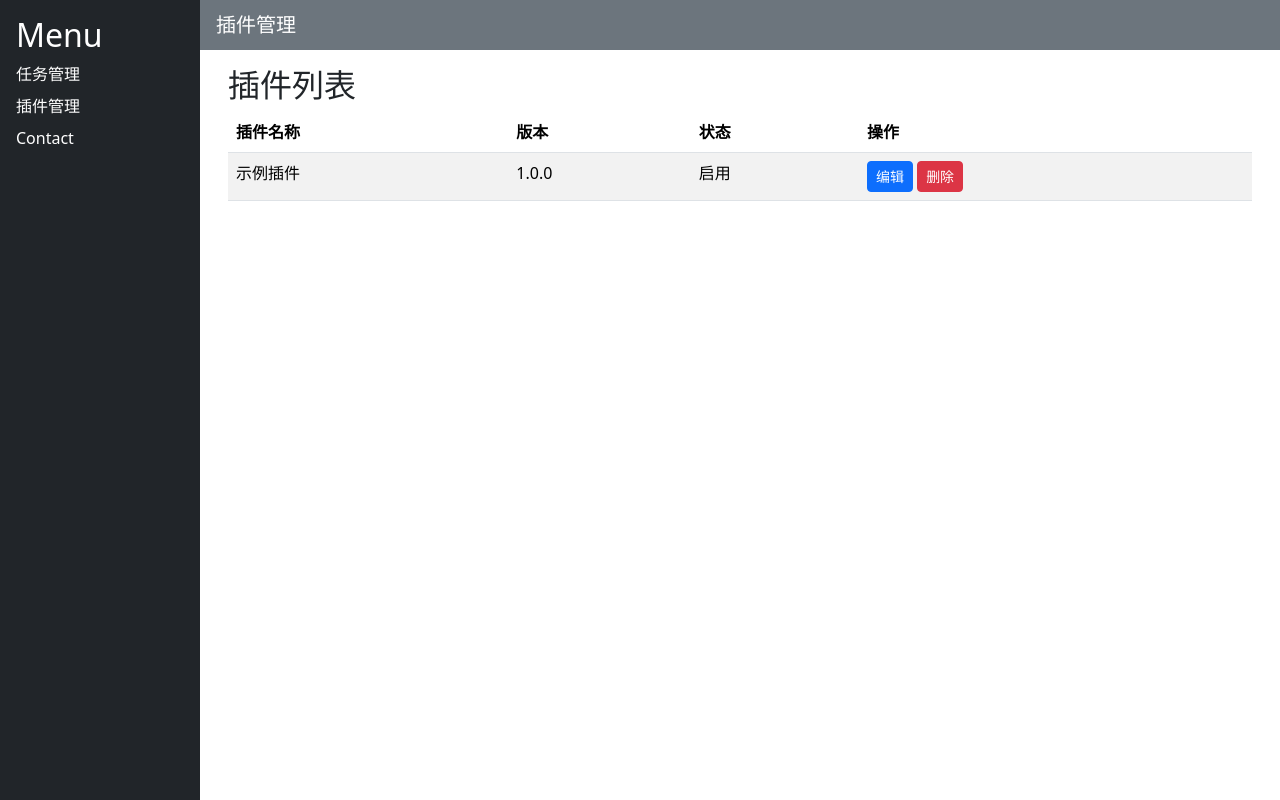
After one commit to xiaqijun/kisectools, a Flask app: template kisectools/templates/plugin.html in a window 1280 px wide. The commit adds this page. Run offline with Flask 3, Linux system fonts and the light colour scheme; the template is opened without the code that fills it, so the values that code supplies are empty; parts of the project's set-up code (start-up, migrations or seed data) failed here and were passed over.

Commit message:
需完善插件管理功能

```diff
--- a/kisectools/templates/base.html
+++ b/kisectools/templates/base.html
@@ -26,7 +26,7 @@
     <div class="sidebar bg-dark text-white p-3">
         <h2>Menu</h2>
         <a href="/task" class="text-white text-decoration-none d-block mb-2">任务管理</a>
-        <a href="/plugin" class="text-white text-decoration-none d-block mb-2">插件管理t</a>
+        <a href="/plugin" class="text-white text-decoration-none d-block mb-2">插件管理</a>
         <a href="#" class="text-white text-decoration-none d-block mb-2">Contact</a>
         <!-- 可根据需要添加更多菜单项 -->
     </div>
--- /dev/null
+++ b/kisectools/templates/plugin.html
@@ -0,0 +1,33 @@
+{% extends "base.html" %}
+
+{% block title %}插件管理{% endblock %}
+
+{% block header %}插件管理{% endblock %}
+
+{% block content %}
+<div class="container">
+    <h2>插件列表</h2>
+    <table class="table table-striped">
+        <thead>
+            <tr>
+                <th>插件名称</th>
+                <th>版本</th>
+                <th>状态</th>
+                <th>操作</th>
+            </tr>
+        </thead>
+        <tbody>
+            <!-- 插件数据将在这里动态加载 -->
+            <tr>
+                <td>示例插件</td>
+                <td>1.0.0</td>
+                <td>启用</td>
+                <td>
+                    <button class="btn btn-sm btn-primary">编辑</button>
+                    <button class="btn btn-sm btn-danger">删除</button>
+                </td>
+            </tr>
+        </tbody>
+    </table>
+</div>
+{% endblock %}
```
Also changed, not shown: kisectools/plugin.py (+23 -0 lines), plugins/zoomeye/__init__.py (added), plugins/zoomeye/zoomeye.py (renamed from plugins/zoomeye.py), 1 other file.
